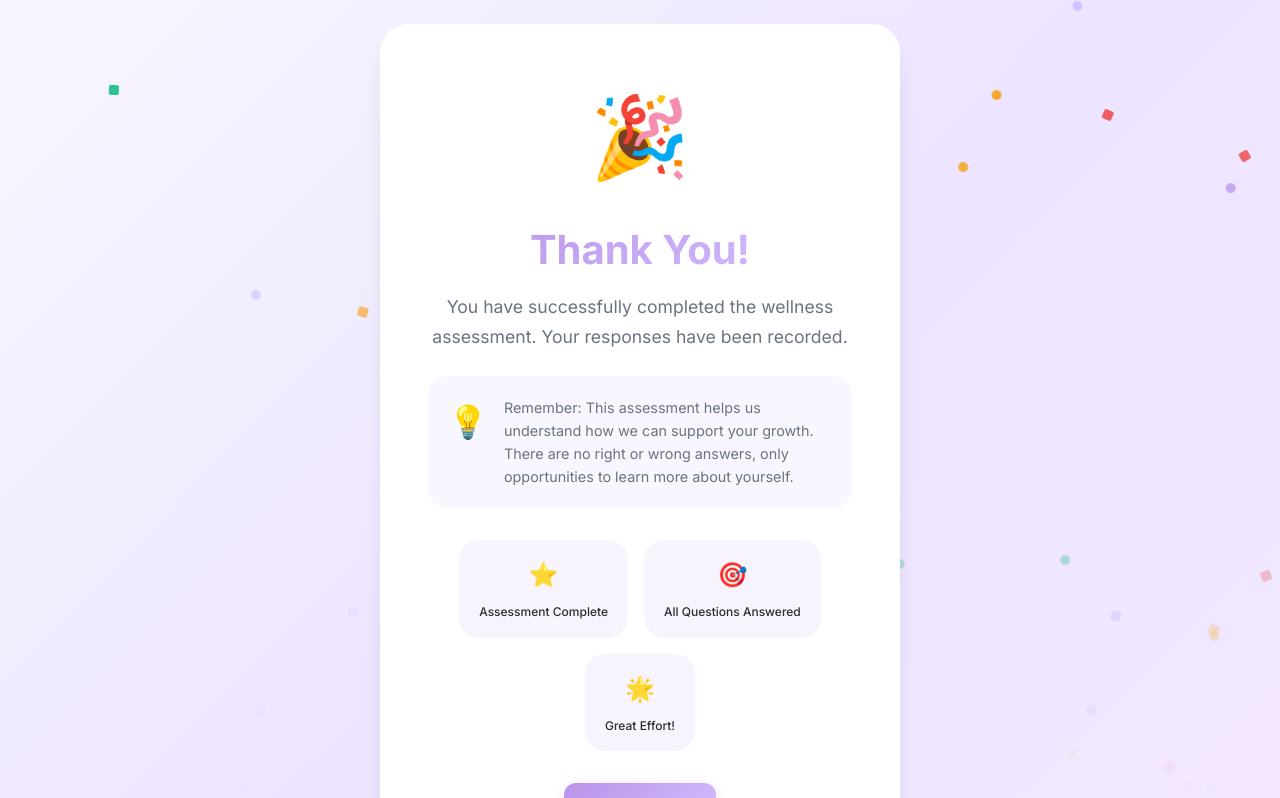
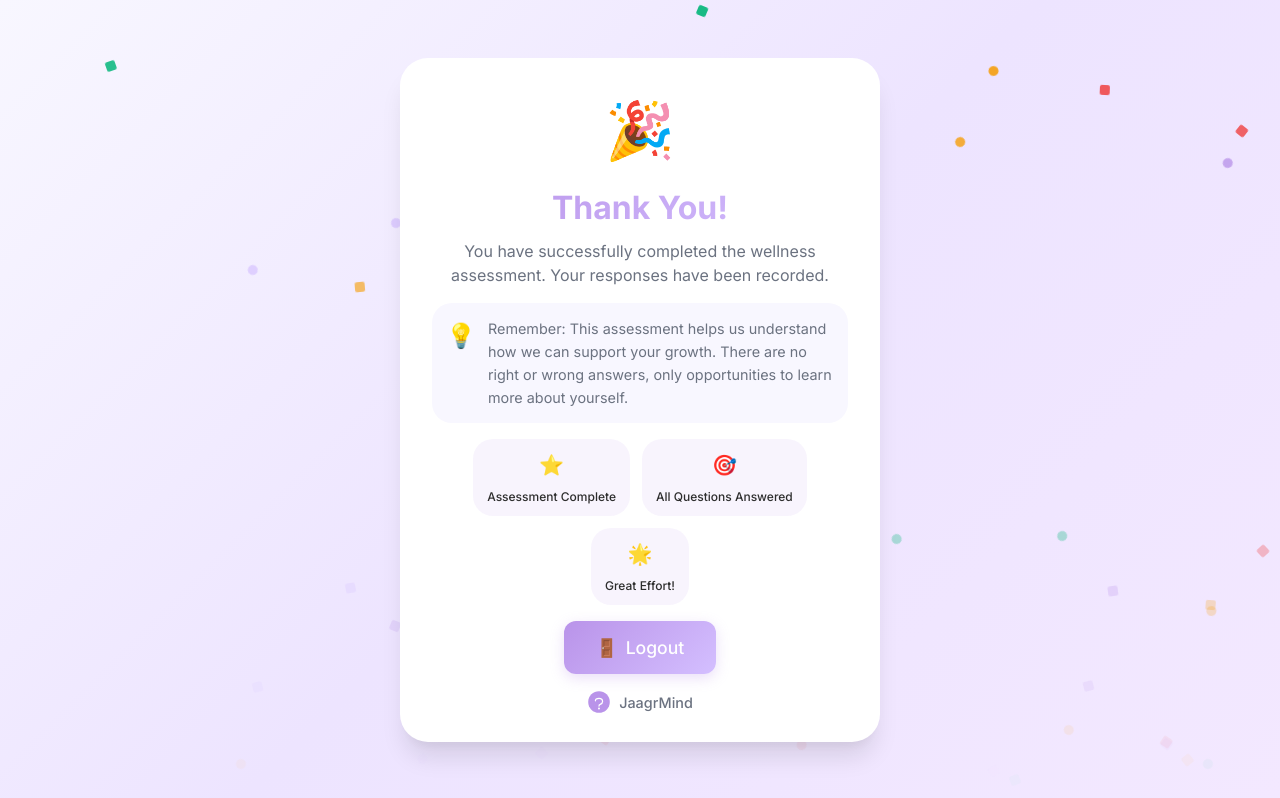
Before and after one commit to JaagrMindOfficial/JaagrMind-v0, a React (Vite) app in the folder frontend/: page /student/thankyou in a window 1280 px wide. Shown: the top 798 px of the page. Built offline with nearby package versions, Linux system fonts and the light colour scheme.

Commit message:
Thank You CSS updated

```diff
--- a/frontend/src/pages/student/ThankYou.css
+++ b/frontend/src/pages/student/ThankYou.css
@@ -1,12 +1,13 @@
 .thankyou-container {
-    min-height: 100vh;
+    height: 100vh;
     display: flex;
     align-items: center;
     justify-content: center;
-    padding: 24px;
+    padding: 16px;
     background: linear-gradient(135deg, #F8F7FF 0%, #EDE4FF 50%, #F3E8FF 100%);
     position: relative;
     overflow: hidden;
+    box-sizing: border-box;
 }
 
 /* Confetti Animation */
@@ -52,48 +53,50 @@
 .thankyou-card {
     background: var(--primary-white);
     border-radius: var(--radius-xl);
-    padding: 48px;
+    padding: 28px 32px;
     text-align: center;
     box-shadow: var(--shadow-xl);
-    max-width: 520px;
+    max-width: 480px;
     width: 100%;
     position: relative;
     z-index: 1;
+    max-height: calc(100vh - 32px);
+    overflow-y: auto;
 }
 
 .thankyou-icon {
-    font-size: 5rem;
-    margin-bottom: 24px;
+    font-size: 3.5rem;
+    margin-bottom: 12px;
 }
 
 .thankyou-card h1 {
-    font-size: 2.5rem;
+    font-size: 2rem;
     font-weight: 700;
     background: var(--gradient-purple);
     -webkit-background-clip: text;
     -webkit-text-fill-color: transparent;
-    margin-bottom: 16px;
+    margin-bottom: 10px;
 }
 
 .thankyou-message {
-    font-size: 1.1rem;
+    font-size: 1rem;
     color: var(--text-muted);
-    line-height: 1.7;
-    margin-bottom: 24px;
+    line-height: 1.5;
+    margin-bottom: 16px;
 }
 
 .thankyou-note {
     background: var(--primary-bg);
     border-radius: var(--radius-lg);
-    padding: 20px;
-    margin-bottom: 32px;
+    padding: 14px;
+    margin-bottom: 16px;
     display: flex;
-    gap: 16px;
+    gap: 12px;
     text-align: left;
 }
 
 .note-icon {
-    font-size: 2rem;
+    font-size: 1.5rem;
     flex-shrink: 0;
 }
 
@@ -106,23 +109,23 @@
 .thankyou-badges {
     display: flex;
     justify-content: center;
-    gap: 16px;
+    gap: 12px;
     flex-wrap: wrap;
-    margin-bottom: 32px;
+    margin-bottom: 16px;
 }
 
 .badge-item {
     display: flex;
     flex-direction: column;
     align-items: center;
-    gap: 8px;
-    padding: 16px 20px;
+    gap: 6px;
+    padding: 10px 14px;
     background: rgba(185, 147, 233, 0.1);
     border-radius: var(--radius-lg);
 }
 
 .badge-emoji {
-    font-size: 1.5rem;
+    font-size: 1.25rem;
 }
 
 .badge-item span:last-child {
@@ -133,8 +136,8 @@
 
 .logout-btn {
     display: inline-flex;
-    gap: 12px;
-    margin-bottom: 32px;
+    gap: 10px;
+    margin-bottom: 16px;
 }
 
 .jaagrmind-footer {
```
